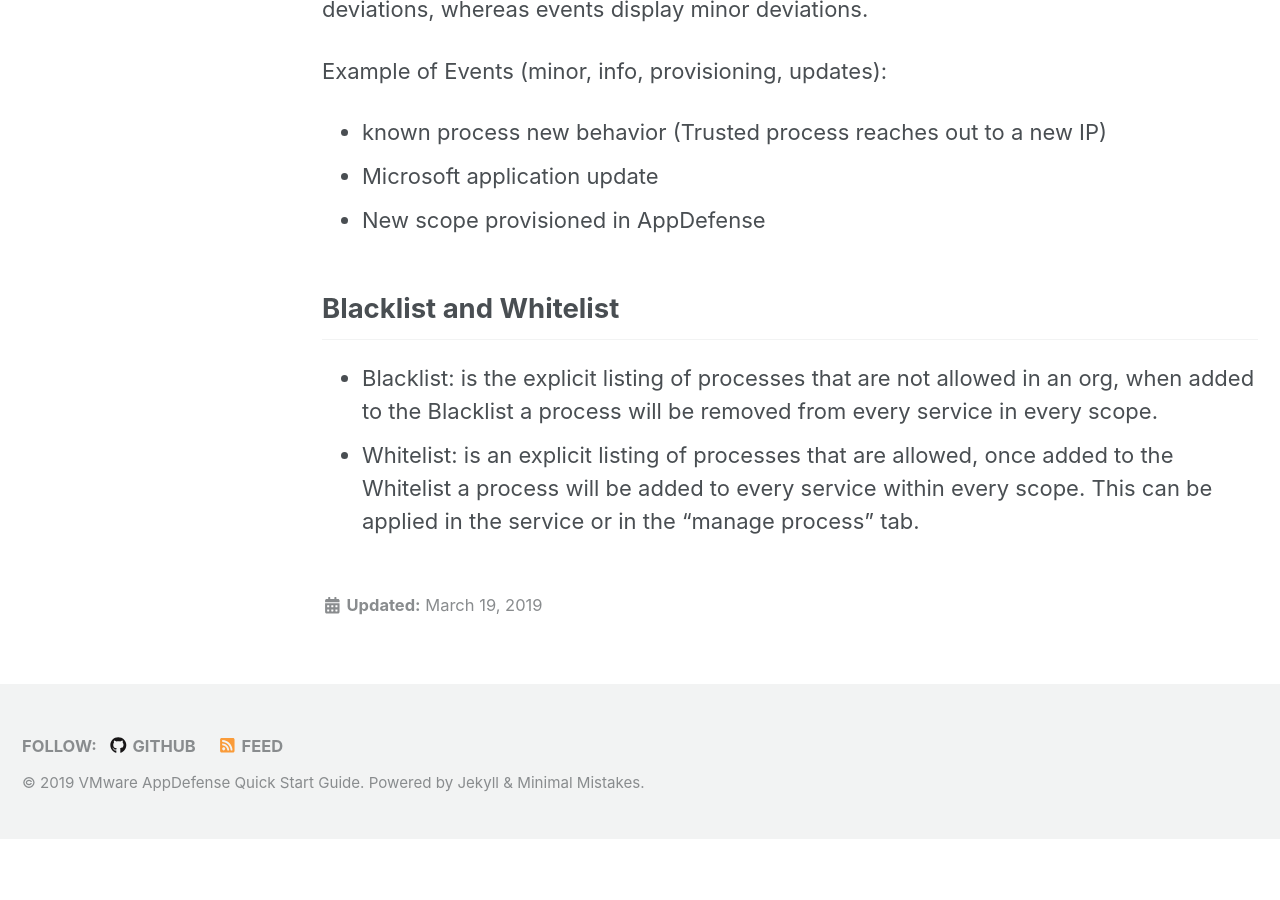
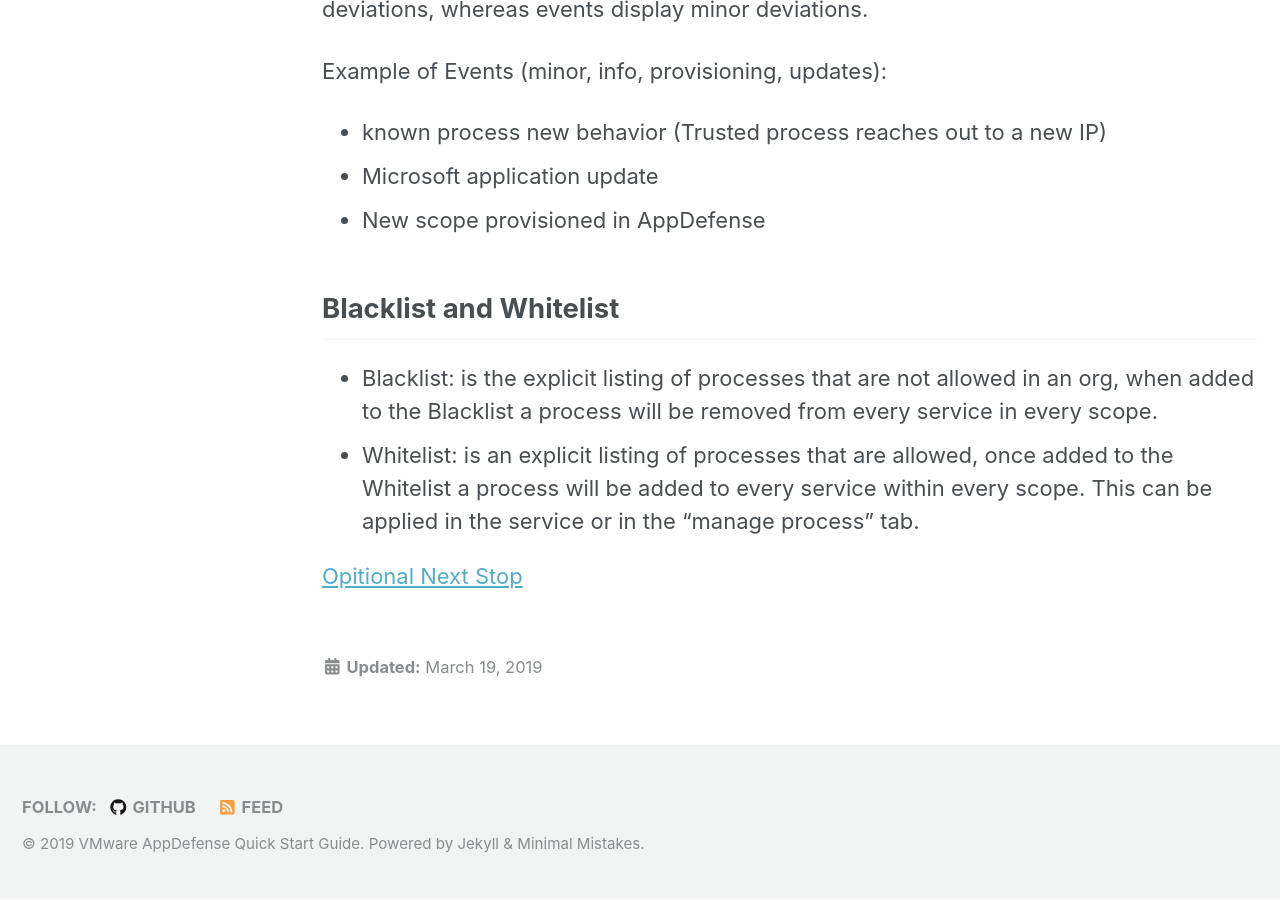
Before and after one commit to vmware-csa-team/AppDefense-Quick-Start-Guide, a Jekyll site: the page built from AppD Pages/protect.md, in a window 1280 px wide and 900 px high, scrolled down 2688 px. Built offline with Jekyll 4.4.1, drawn with Linux system fonts in a browser that asks for light colours; nearby versions of some CDN libraries; before the commit the page ends 3527 px from its top, so only the background shows below that.

Commit message:
Update protect.md

```diff
--- a/AppD Pages/protect.md
+++ b/AppD Pages/protect.md
@@ -52,3 +52,5 @@
 ## Blacklist and Whitelist
 - Blacklist: is the explicit listing of processes that are not allowed in an org, when added to the Blacklist a process will be removed from every service in every scope.
 - Whitelist: is an explicit listing of processes that are allowed, once added to the Whitelist a process will be added to every service within every scope.  This can be applied in the service or in the "manage process" tab.
+
+[Opitional Next Stop](https://vmware-csa-team.github.io/vmware-csa-team/workshop-manual-jp/)
```
